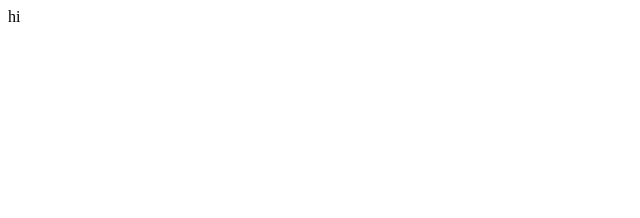
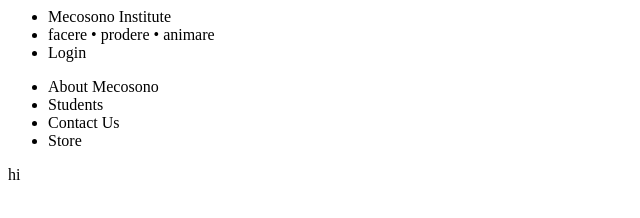
Before and after one commit to jeppp11/meco-test-1, a plain HTML site: page home.html in a window 1280 px wide. Shown: the whole page, without its empty margins (0-640 px from the left). Drawn offline with Linux system fonts and the light colour scheme.

Commit message:
updated home.html: added nav bar

```diff
--- a/home.html
+++ b/home.html
@@ -5,6 +5,21 @@
   <title>Mecosono</title>
 </head>
 <body>
+  <div class="top-nav-bar">
+    <ul>
+      <li>Mecosono Institute</li>
+      <li>facere • prodere • animare</li>
+      <li>Login</li>
+    </ul>
+  </div>
+  <div class="top-nav-menu-bar">
+    <ul>
+      <li>About Mecosono</li>
+      <li>Students</li>
+      <li>Contact Us</li>
+      <li>Store</li>
+    </ul>
+  </div>
   <p>hi</p>
 </body>
 </html>
```
